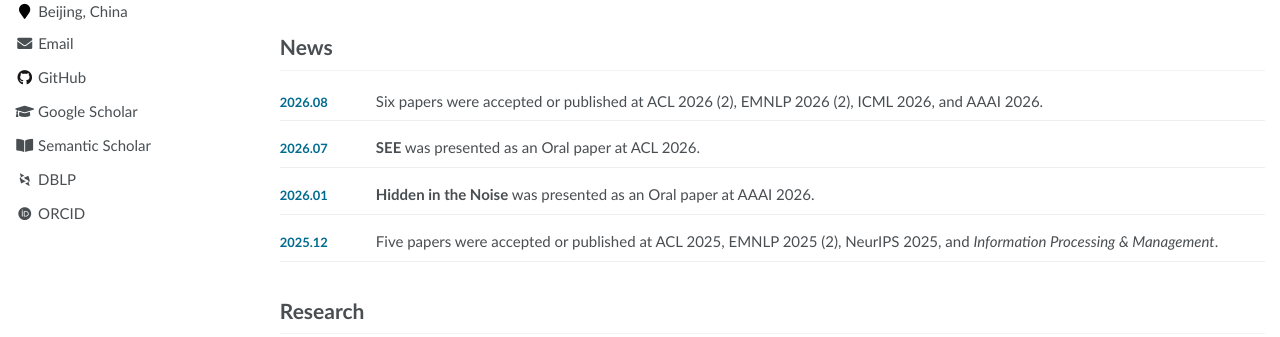
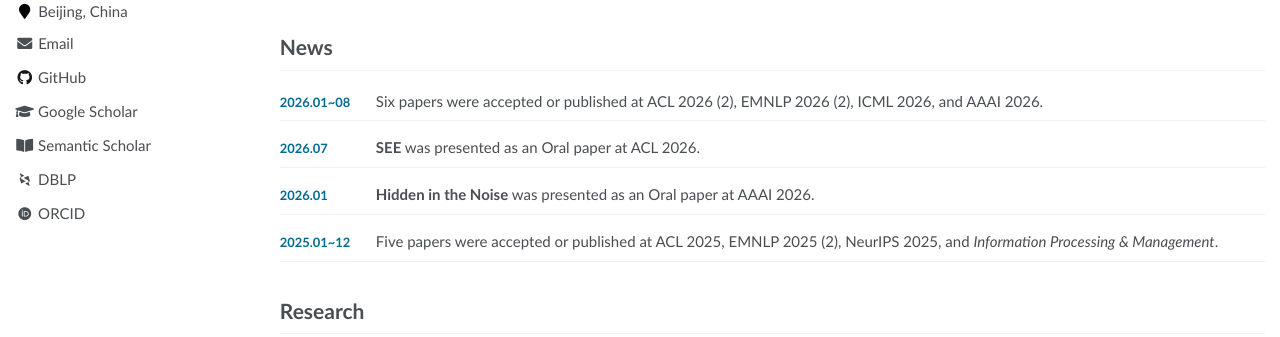
Before and after one commit to shuita2333/CV, a Jekyll site: the page built from _pages/about.md, in a window 1280 px wide and 900 px high. Shown: the part 290-627 px from the top of the window. Built offline with Jekyll 4.4.1, drawn with Linux system fonts in a browser that asks for light colours; some web fonts are replaced; some of the changed lines change nothing that is shown.

Commit message:
Refine news date ranges

```diff
--- a/_pages/about.md
+++ b/_pages/about.md
@@ -30,10 +30,10 @@ author_profile: true
     <span data-lang="zh" hidden>最新动态</span>
   </h1>
   <div class="news-list">
-    <div class="news-item"><time>2026.08</time><p><span data-lang="en">Six papers were accepted or published at ACL 2026 (2), EMNLP 2026 (2), ICML 2026, and AAAI 2026.</span><span data-lang="zh" hidden>2026 年共有 6 篇论文被 ACL（2 篇）、EMNLP（2 篇）、ICML 和 AAAI 录用或发表。</span></p></div>
-    <div class="news-item"><time>2026.07</time><p><span data-lang="en"><strong>SEE</strong> was presented as an Oral paper at ACL 2026.</span><span data-lang="zh" hidden><strong>SEE</strong> 入选 ACL 2026 Oral 论文。</span></p></div>
-    <div class="news-item"><time>2026.01</time><p><span data-lang="en"><strong>Hidden in the Noise</strong> was presented as an Oral paper at AAAI 2026.</span><span data-lang="zh" hidden><strong>Hidden in the Noise</strong> 入选 AAAI 2026 Oral 论文。</span></p></div>
-    <div class="news-item"><time>2025.12</time><p><span data-lang="en">Five papers were accepted or published at ACL 2025, EMNLP 2025 (2), NeurIPS 2025, and <em>Information Processing &amp; Management</em>.</span><span data-lang="zh" hidden>2025 年共有 5 篇论文被 ACL、EMNLP（2 篇）、NeurIPS 和期刊 <em>Information Processing &amp; Management</em> 录用或发表。</span></p></div>
+    <div class="news-item"><time><span data-lang="en">2026.01~08</span><span data-lang="zh" hidden>2026年01~08月</span></time><p><span data-lang="en">Six papers were accepted or published at ACL 2026 (2), EMNLP 2026 (2), ICML 2026, and AAAI 2026.</span><span data-lang="zh" hidden>2026 年共有 6 篇论文被 ACL（2 篇）、EMNLP（2 篇）、ICML 和 AAAI 录用或发表。</span></p></div>
+    <div class="news-item"><time><span data-lang="en">2026.07</span><span data-lang="zh" hidden>2026年07月</span></time><p><span data-lang="en"><strong>SEE</strong> was presented as an Oral paper at ACL 2026.</span><span data-lang="zh" hidden><strong>SEE</strong> 入选 ACL 2026 Oral 论文。</span></p></div>
+    <div class="news-item"><time><span data-lang="en">2026.01</span><span data-lang="zh" hidden>2026年01月</span></time><p><span data-lang="en"><strong>Hidden in the Noise</strong> was presented as an Oral paper at AAAI 2026.</span><span data-lang="zh" hidden><strong>Hidden in the Noise</strong> 入选 AAAI 2026 Oral 论文。</span></p></div>
+    <div class="news-item"><time><span data-lang="en">2025.01~12</span><span data-lang="zh" hidden>2025年01~12月</span></time><p><span data-lang="en">Five papers were accepted or published at ACL 2025, EMNLP 2025 (2), NeurIPS 2025, and <em>Information Processing &amp; Management</em>.</span><span data-lang="zh" hidden>2025 年共有 5 篇论文被 ACL、EMNLP（2 篇）、NeurIPS 和期刊 <em>Information Processing &amp; Management</em> 录用或发表。</span></p></div>
   </div>
 </section>
 
```
